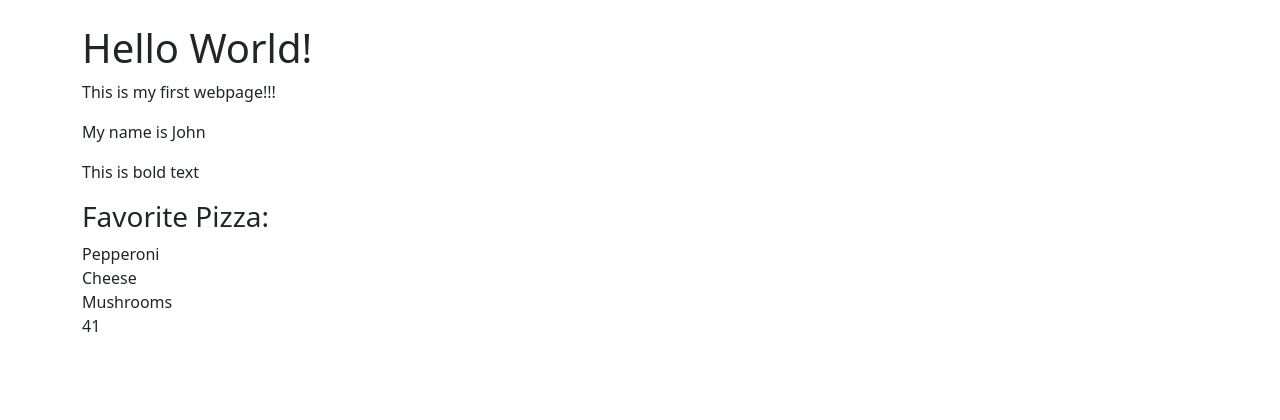
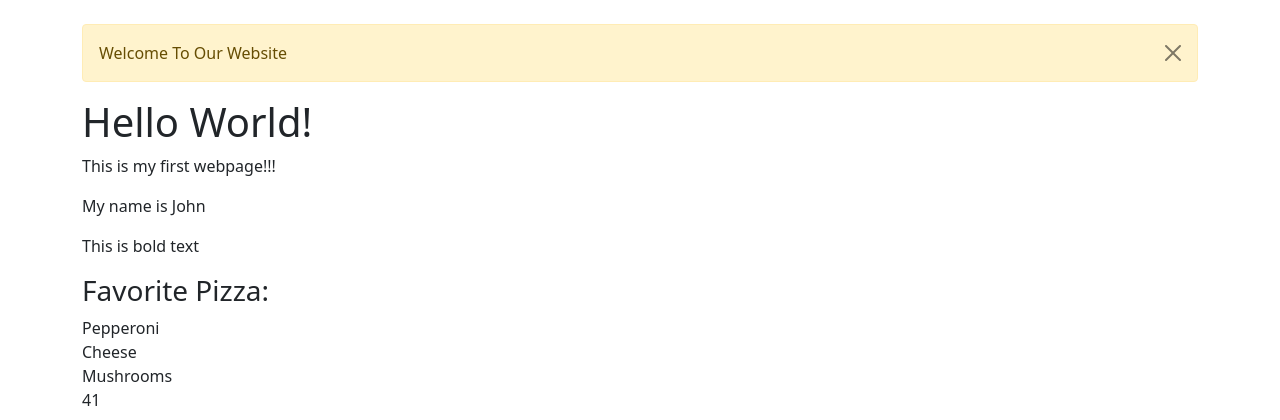
Before and after one commit to tenisaname/flask_blog, a Flask app: page / in a window 1280 px wide. Shown: the part 56-476 px from the top of the page. Run offline with Flask 3, Linux system fonts and the light colour scheme.

Commit message:
sixth lesson

```diff
--- a/app.py
+++ b/app.py
@@ -1,4 +1,4 @@
-from flask import Flask, render_template
+from flask import Flask, render_template, flash
 from flask_wtf import FlaskForm
 from wtforms import StringField, SubmitField
 from wtforms.validators import DataRequired
@@ -32,7 +32,7 @@ class NamerForm(FlaskForm):
 def index():
     first_name = "John"
     stuff = "This is bold text"
-
+    flash("Welcome To Our Website")
     favorite_pizza = ["Pepperoni","Cheese","Mushrooms", 41]
     return render_template("index.html",
                            first_name = first_name,
@@ -66,6 +66,8 @@ def name():
     if form.validate_on_submit():
         name = form.name.data
         form.name.data = ""
+        flash(f"Form Submitted Successfully")
+
     return render_template("name.html",
                     name = name,
                     form = form)
--- a/templates/index.html
+++ b/templates/index.html
@@ -1,8 +1,14 @@
 {% extends "base.html" %}
-<h1>ABOVE</h1>
+
 
 
 {% block content %}
+    {% for message in get_flashed_messages() %}
+        <div class="alert alert-warning alert-dismissible  show" role="alert">
+            {{ message }}
+            <button type="button" class="btn-close" data-bs-dismiss="alert" aria-label="Close"></button>
+        </div>
+    {% endfor%}
     <h1>Hello World!</h1>
 
     <p>This is my first webpage!!!</p>
```
Also changed, not shown: templates/name.html (+8 -0 lines), static/images/NorthPeak.jpg (added).
